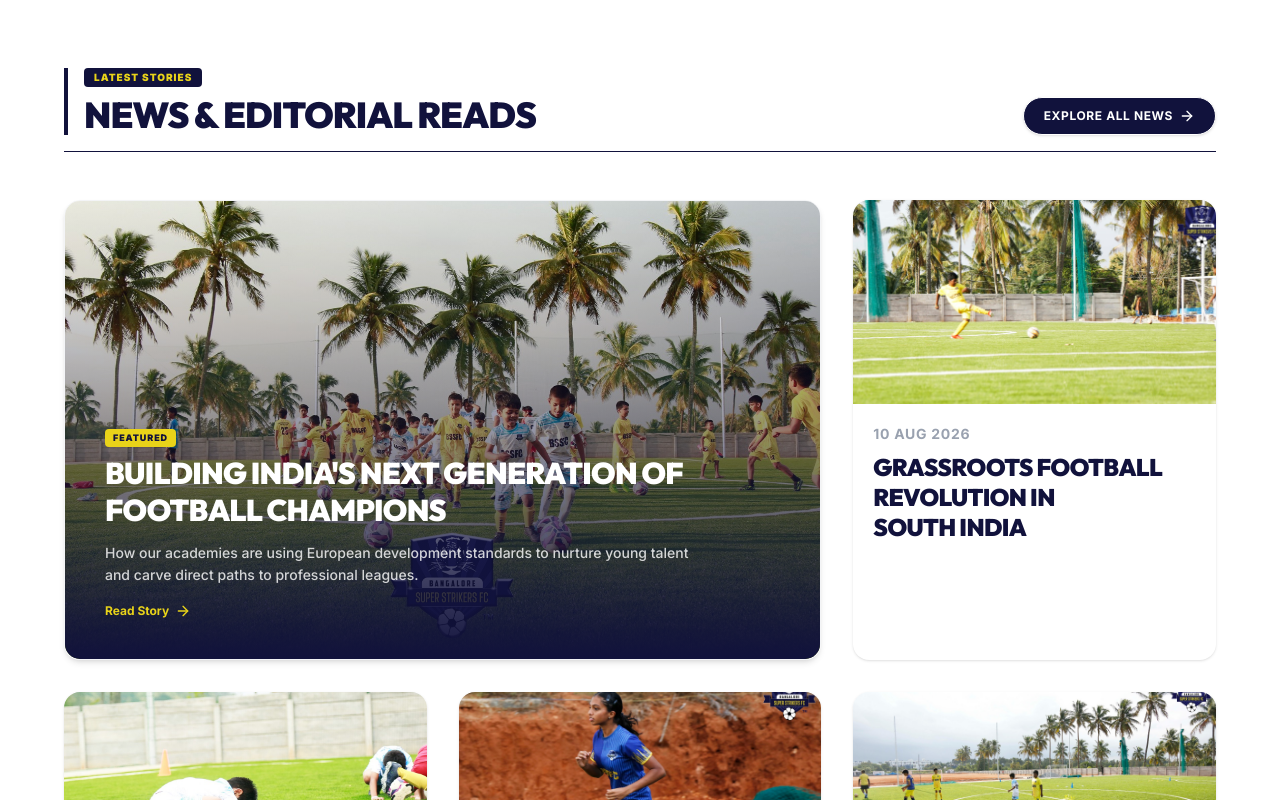
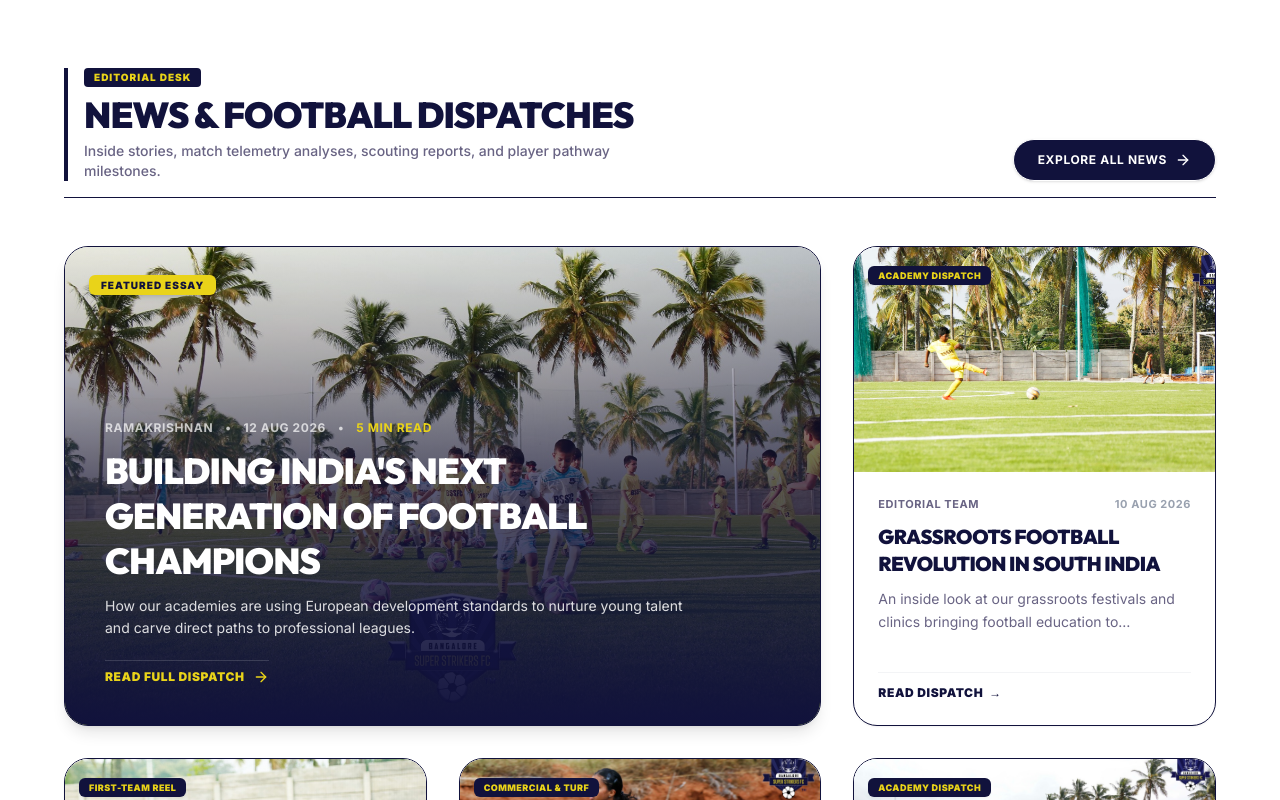
Before and after one commit to Shree-varshan-430/Super-Striker-International, a Next.js app: page / in a window 1280 px wide. Shown: the part 960-1760 px from the top of the page. Built offline with nearby package versions, Linux system fonts and the light colour scheme.

Commit message:
style(news): redesign news and editorial section with elegant magazine cards, bylines and ribbons

```diff
--- a/src/components/home/LatestFeed.tsx
+++ b/src/components/home/LatestFeed.tsx
@@ -158,55 +158,76 @@ export default function LatestFeed() {
         <div className="max-w-[95%] mx-auto px-4 sm:px-6 lg:px-8">
 
           {/* Header with Navigation Link */}
-          <div className="flex justify-between items-end pb-4 border-b border-gray-150 mb-12">
+          <div className="flex flex-col sm:flex-row sm:items-end justify-between gap-4 pb-4 border-b border-gray-150 mb-12">
             <div className="flex flex-col items-start gap-1 text-left border-l-4 border-[#11123c] pl-4">
               <span className="text-[10px] font-black uppercase tracking-widest text-[#e9d319] bg-[#11123c] px-2.5 py-0.5 rounded">
-                LATEST STORIES
+                EDITORIAL DESK
               </span>
               <h2 className="font-display text-2xl sm:text-4xl font-black uppercase tracking-tight text-[#11123c] mt-1">
-                NEWS & EDITORIAL READS
+                News & Football Dispatches
               </h2>
+              <p className="text-xs sm:text-sm text-[#696484] mt-0.5 font-medium max-w-xl">
+                Inside stories, match telemetry analyses, scouting reports, and player pathway milestones.
+              </p>
             </div>
 
             <Link
               href="/news"
-              className="inline-flex items-center gap-1.5 rounded-full bg-[#11123c] text-white hover:bg-[#e9d319] hover:text-[#11123c] px-5 py-2.5 text-xs font-bold uppercase tracking-wider transition-all hover:scale-103 active:scale-95 shadow-sm border border-gray-150"
+              className="inline-flex items-center gap-2 rounded-full bg-[#11123c] text-white hover:bg-[#e9d319] hover:text-[#11123c] px-6 py-3 text-xs font-bold uppercase tracking-wider transition-all hover:scale-103 active:scale-95 shadow-sm border border-gray-150 shrink-0 w-fit"
             >
               Explore All News
               <ArrowRight className="h-4 w-4" />
             </Link>
           </div>
 
-          {/* Asymmetric Grid */}
+          {/* Asymmetric Editorial Grid */}
           <div className="grid grid-cols-1 md:grid-cols-2 lg:grid-cols-3 gap-8">
 
-            {/* Featured Double-Width Article Card */}
+            {/* Featured Double-Width Magazine Cover Card */}
             {featuredArticle && (
               <Link
                 href={`/news/${featuredArticle.slug}`}
-                className="lg:col-span-2 relative aspect-[16/10] lg:aspect-auto lg:h-[460px] rounded-2xl overflow-hidden group shadow-md flex flex-col justify-end border border-gray-100"
+                className="lg:col-span-2 relative aspect-[16/11] lg:aspect-auto lg:h-[480px] rounded-2xl sm:rounded-3xl overflow-hidden group shadow-lg flex flex-col justify-end border border-gray-150 hover:border-[#11123c]/40 transition-all duration-300"
               >
                 <Image
                   src={featuredArticle.thumbnail}
                   alt={featuredArticle.title}
                   fill
-                  className="object-cover transition-transform duration-1000 group-hover:scale-102"
+                  className="object-cover transition-transform duration-700 group-hover:scale-103"
                   sizes="(max-w-1024px) 100vw, 800px"
                 />
-                <div className="absolute inset-0 bg-gradient-to-t from-[#11123c] via-[#11123c]/45 to-transparent z-10" />
-                <div className="relative z-20 p-6 sm:p-10 text-left flex flex-col gap-2 max-w-2xl text-white">
-                  <span className="text-[9px] font-black uppercase tracking-widest text-[#11123c] bg-[#e9d319] px-2 py-0.5 rounded w-fit">
-                    FEATURED
+
+                {/* Clean Editorial Dark Gradient */}
+                <div className="absolute inset-0 bg-gradient-to-t from-[#11123c] via-[#11123c]/70 to-transparent z-10" />
+
+                {/* Top Category Badge */}
+                <div className="absolute top-6 left-6 z-20">
+                  <span className="text-[9px] sm:text-[10px] font-black uppercase tracking-widest text-[#11123c] bg-[#e9d319] px-3 py-1 rounded-md shadow-md">
+                    FEATURED ESSAY
                   </span>
-                  <h3 className="font-display text-xl sm:text-3xl font-black uppercase tracking-tight leading-tight">
+                </div>
+
+                {/* Content Overlay */}
+                <div className="relative z-20 p-6 sm:p-10 text-left flex flex-col gap-3 max-w-2xl text-white">
+                  <div className="flex items-center gap-3 text-xs font-bold uppercase tracking-wider text-white/70">
+                    <span>{featuredArticle.author || "Ramakrishnan"}</span>
+                    <span>•</span>
+                    <span>{featuredArticle.publishedAt}</span>
+                    <span>•</span>
+                    <span className="text-[#e9d319]">5 MIN READ</span>
+                  </div>
+
+                  <h3 className="font-display text-2xl sm:text-3xl lg:text-4xl font-black uppercase tracking-tight leading-tight group-hover:text-[#e9d319] transition-colors">
                     {featuredArticle.title}
                   </h3>
-                  <p className="text-xs sm:text-sm text-white/80 leading-relaxed font-medium line-clamp-2 mt-1">
+
+                  <p className="text-xs sm:text-sm text-white/85 leading-relaxed font-normal line-clamp-2">
                     {featuredArticle.excerpt}
                   </p>
-                  <div className="inline-flex items-center gap-1.5 text-xs font-bold text-[#e9d319] mt-2">
-                    Read Story
-                    <ArrowRight className="h-4 w-4 transition-transform group-hover:translate-x-1" />
+
+                  <div className="inline-flex items-center gap-2 text-xs font-black uppercase tracking-wider text-[#e9d319] mt-2 pt-2 border-t border-white/15 w-fit">
+                    <span>Read Full Dispatch</span>
+                    <ArrowRight className="h-4 w-4 transition-transform group-hover:translate-x-1.5" />
                   </div>
                 </div>
               </Link>
--- a/src/components/home/NewsCard.tsx
+++ b/src/components/home/NewsCard.tsx
@@ -28,40 +28,59 @@ export default function NewsCard({ item, darkTheme }: NewsCardProps) {
     }
   };
 
+  const categoryLabelMap: Record<string, string> = {
+    academy: "Academy Dispatch",
+    club: "First-Team Reel",
+    community: "Grassroots Story",
+    investors: "Commercial & Turf",
+    "player-journeys": "Player Spotlight"
+  };
+
   return (
     <>
-      <div className={`rounded-2xl overflow-hidden shadow-sm hover:shadow-md transition-shadow flex flex-col h-full text-left group w-full select-none ${
+      <div className={`rounded-2xl sm:rounded-3xl overflow-hidden transition-all duration-300 flex flex-col h-full text-left group w-full select-none ${
         darkTheme
-          ? "bg-[#11123c]/40"
-          : "bg-white"
+          ? "bg-[#18194a] border border-white/10 hover:border-[#e9d319]/40 hover:shadow-xl"
+          : "bg-white border border-gray-150/80 hover:border-[#11123c]/40 hover:shadow-xl shadow-xs"
       }`}>
-        {/* Media Container (16:9 Aspect Box) */}
+        {/* Media Container (16:10 Aspect Box) */}
         <Link
           href={targetLink}
           onClick={handleClick}
           target={hasVideoUrl ? "_blank" : undefined}
           rel={hasVideoUrl ? "noopener noreferrer" : undefined}
-          className="relative w-full overflow-hidden aspect-[16/9] block bg-gray-50 shrink-0"
+          className="relative w-full overflow-hidden aspect-[16/10] block bg-gray-50 shrink-0"
         >
           <Image
             src={item.thumbnail}
             alt={item.title}
             fill
-            className="object-cover transition-transform duration-700 group-hover:scale-103"
-            sizes="(max-w-768px) 100vw, 380px"
+            className="object-cover transition-transform duration-700 group-hover:scale-105"
+            sizes="(max-w-768px) 100vw, 420px"
           />
+
+          {/* Category Ribbon */}
+          <div className="absolute top-3.5 left-3.5 z-10">
+            <span className={`text-[9px] font-black uppercase tracking-wider px-2.5 py-1 rounded-md shadow-xs ${
+              darkTheme
+                ? "bg-[#e9d319] text-[#11123c]"
+                : "bg-[#11123c] text-[#e9d319]"
+            }`}>
+              {categoryLabelMap[item.category] || item.category}
+            </span>
+          </div>
 
           {/* Video Overlay */}
           {item.type === "video" && (
-            <div className="absolute inset-0 bg-[#11123c]/30 flex items-center justify-center transition-colors group-hover:bg-[#11123c]/40">
-              <div className="w-12 h-12 rounded-full bg-white text-[#11123c] flex items-center justify-center shadow-lg transition-transform duration-300 group-hover:scale-110">
+            <div className="absolute inset-0 bg-[#11123c]/35 flex items-center justify-center transition-colors group-hover:bg-[#11123c]/45">
+              <div className="w-12 h-12 rounded-full bg-white text-[#11123c] flex items-center justify-center shadow-lg transition-transform duration-300 group-hover:scale-110 group-hover:bg-[#e9d319]">
                 <Play className="h-5 w-5 fill-current ml-0.5" />
               </div>
 
               {/* Duration Badge */}
               {item.duration && (
-                <div className="absolute bottom-2 right-2 bg-[#11123c]/80 text-white text-[10px] font-extrabold uppercase px-2 py-1 rounded flex items-center gap-1">
-                  <Clock className="h-3 w-3" />
+                <div className="absolute bottom-3 right-3 bg-[#11123c]/85 text-white text-[10px] font-bold uppercase px-2 py-0.5 rounded flex items-center gap-1">
+                  <Clock className="h-3 w-3 text-[#e9d319]" />
                   <span>{item.duration}</span>
                 </div>
               )}
@@ -70,13 +89,16 @@ export default function NewsCard({ item, darkTheme }: NewsCardProps) {
         </Link>
 
         {/* Content details */}
-        <div className="p-5 flex flex-col gap-2 flex-grow justify-between">
-          <div className="flex flex-col gap-2">
-            {/* Date */}
-            <div className={`text-xs sm:text-sm font-bold uppercase tracking-wider ${
-              darkTheme ? "text-white/40" : "text-gray-400"
-            }`}>
-              {item.publishedAt}
+        <div className="p-6 flex flex-col justify-between flex-grow gap-4">
+          <div className="flex flex-col gap-2.5">
+            {/* Metadata Byline Row */}
+            <div className="flex items-center justify-between text-[11px] font-bold uppercase tracking-wider">
+              <span className={darkTheme ? "text-white/60" : "text-[#696484]"}>
+                {item.author || "Editorial Desk"}
+              </span>
+              <span className={darkTheme ? "text-white/40" : "text-gray-400"}>
+                {item.publishedAt}
+              </span>
             </div>
 
             {/* Title */}
@@ -86,24 +108,35 @@ export default function NewsCard({ item, darkTheme }: NewsCardProps) {
               target={hasVideoUrl ? "_blank" : undefined}
               rel={hasVideoUrl ? "noopener noreferrer" : undefined}
             >
-              <h4 className={`font-display text-lg sm:text-xl lg:text-2xl font-black uppercase tracking-tight leading-tight line-clamp-3 transition-colors ${
+              <h4 className={`font-display text-lg sm:text-xl font-black uppercase tracking-tight leading-snug line-clamp-2 transition-colors ${
                 darkTheme
-                  ? "text-white group-hover:text-white/80"
-                  : "text-[#11123c] group-hover:text-black"
+                  ? "text-white group-hover:text-[#e9d319]"
+                  : "text-[#11123c] group-hover:text-[#11123c]"
               }`}>
-                {(() => {
-                  const words = item.title.split(" ");
-                  if (words.length <= 4) return item.title;
-                  return (
-                    <>
-                      {words.slice(0, 4).join(" ")}
-                      <br />
-                      {words.slice(4).join(" ")}
-                    </>
-                  );
-                })()}
+                {item.title}
               </h4>
             </Link>
+
+            {/* Excerpt if present */}
+            {item.excerpt && (
+              <p className={`text-xs sm:text-sm line-clamp-2 leading-relaxed font-normal ${
+                darkTheme ? "text-white/70" : "text-[#696484]"
+              }`}>
+                {item.excerpt}
+              </p>
+            )}
+          </div>
+
+          {/* Bottom Interactive Read Link */}
+          <div className={`pt-3 border-t flex items-center justify-between text-xs font-black uppercase tracking-wider ${
+            darkTheme
+              ? "border-white/10 text-[#e9d319]"
+              : "border-gray-100 text-[#11123c]"
+          }`}>
+            <span className="flex items-center gap-1.5">
+              {item.type === "video" ? "Watch Clip" : "Read Dispatch"}
+              <span className="transition-transform duration-300 group-hover:translate-x-1">→</span>
+            </span>
           </div>
         </div>
       </div>
```
